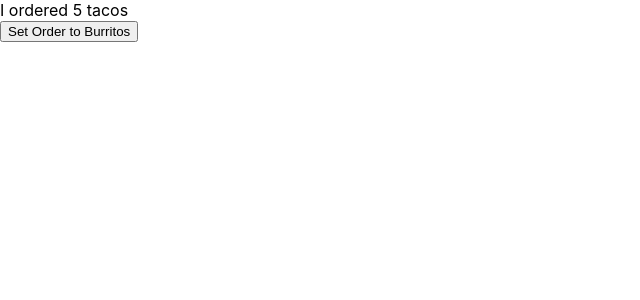
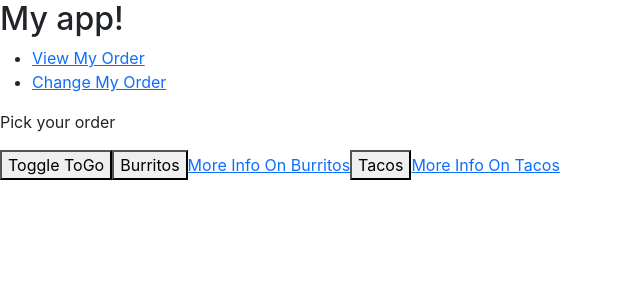
Before and after one commit to natafaye/react-scratch-all, a React (Create React App) app: page /menu in a window 1280 px wide. Shown: the top 300 px of the page, without its empty margins (0-640 px from the left). Built offline with nearby package versions, Linux system fonts and the light colour scheme.

Commit message:
1/14 orders state example,  menu item page react router example

```diff
--- a/package.json
+++ b/package.json
@@ -7,6 +7,7 @@
     "@testing-library/jest-dom": "^5.16.5",
     "@testing-library/react": "^13.3.0",
     "@testing-library/user-event": "^14.4.2",
+    "bootstrap": "^5.2.3",
     "react": "^18.2.0",
     "react-dom": "^18.2.0",
     "react-redux": "^8.0.2",
--- a/src/App.js
+++ b/src/App.js
@@ -1,63 +1,112 @@
 import React, { useState } from 'react'
+import { Link, Route, Routes } from 'react-router-dom'
+import MenuItemPage from './MenuItemPage'
 import OrderMenu from './OrderMenu'
 import OrderView from './OrderView'
 
+
+// export const useAlert = (message) => {
+//     alert(message);
+//     return "I did it"
+// }
+
+// NOT REAL, PRETEND
+// const useState = (initialValue) => {
+//     let state = initialValue;
+//     const setState = (newValue) => {
+//         state = newValue
+//     }
+//     return [state, setState]
+// }
+
 export default function App() {
-  const [order, setOrder] = useState("tacos")
+    // const [order, setOrder] = useState("none")
+    // const [toGo, setToGo] = useState(false)
 
-  return (
-    <div>
-      <OrderView order={order} amount={5} toGo/>
-      <OrderMenu setOrder={setOrder}/>
-    </div>
-  )
+    const [orderInfo, setOrderInfo] = useState( { order: "non", toGo: false } )
+
+    return (
+        <div>
+            <h2>My app!</h2>
+            <ul>
+                <li><Link to="/view">View My Order</Link></li>
+                <li><Link to="/menu">Change My Order</Link></li>
+            </ul>
+            <Routes>
+                <Route path="/view" element={<OrderView orderInfo={orderInfo} />}/>
+                <Route path="/menu" element={<OrderMenu setOrderInfo={setOrderInfo} orderInfo={orderInfo}/>} />
+                <Route path="/menu/:menuItem" element={<MenuItemPage/>} />
+                {/* <Route path="/menu/burritos" element={<MenuItemPage menuItem="burritos"/>} />
+                <Route path="/menu/tacos" element={<MenuItemPage menuItem="tacos"/>} /> */}
+            </Routes>
+        </div>
+    )
 }
 
 
-// import { Card, CardImg, CardImgOverlay, CardTitle } from 'reactstrap';
-// import { Link } from 'react-router-dom';
-
-// const CampsiteCard = ({ campsite, setCampsites, campsites }) => {
-//     const { id, image, name } = campsite;
-
-//     const deleteCampsite = () => {
-//         setCampsites(campsites.filter(c => c.id !== id)) // set it to an array with this campsite missing
-//     }
-
-//     return (
-//         <Link to={`${id}`}>
-//             <Card>
-//                 <CardImg width='100%' src={image} alt={name} />
-//                 <CardImgOverlay>
-//                     <CardTitle>{name}</CardTitle>
-//                 </CardImgOverlay>
-//                 <button onClick={deleteCampsite}>Delete</button>
-//             </Card>
-//         </Link>
-//     );
-// };
-
-// export default CampsiteCard;
 
 
-// import { Col, Row } from 'reactstrap';
-// import CampsiteCard from './CampsiteCard';
-// import { selectAllCampsites } from './campsitesSlice';
 
-// const CampsitesList = () => {
-//     const [campsites, setCampsites] = useState(CAMPSITES)
 
-//     return (
-//         <Row className='ms-auto'>
-//             {campsites.map((campsite) => {
-//                 return (
-//                     <Col md='5' className='m-4' key={campsite.id}>
-//                         <CampsiteCard campsite={campsite} setCampsites={setCampsites} campsites={campsites} />
-//                     </Col>
-//                 );
-//             })}
-//         </Row>
-//     );
-// };
 
-// export default CampsitesList;
+
+
+
+
+
+
+
+
+
+
+
+
+
+
+
+
+
+
+
+
+
+
+
+
+
+
+
+
+
+
+
+
+
+
+
+// function cookFoodInOven({ name }, settings, color) {
+//     return "Cooked " + color + " " + name + " cooked at " + settings.temperature
+// }
+
+// // function cookFoodInOven({ name }, { temperature, broil }, color) {
+// //     return "Cooked " + color + " " + name + " cooked at " + temperature
+// // }
+
+
+// const rice = { name: "Rice", type: "Basmati" }
+// cookFoodInOven(rice, { temperature: 300, broil: false }, "red")
+
+
+// //const food = rice;
+// const { name, type } = rice;
+
+
+// function getDinner() {
+//     return ["spaghetti", "broccoli"]
+// }
+
+// const foodArray = getDinner();
+// const goodBit = foodArray[0]
+// const grossBit = foodArray[1]
+
+// const [goodBit, grossBit] = getDinner()
--- /dev/null
+++ b/src/MenuItemPage.js
@@ -0,0 +1,10 @@
+import React from 'react'
+import { useParams } from 'react-router'
+
+export default function MenuItemPage() {
+    //const params = useParams()
+    const { menuItem } = useParams()
+    return (
+        <div>This has information about {menuItem}</div>
+    )
+}
--- a/src/OrderMenu.js
+++ b/src/OrderMenu.js
@@ -1,16 +1,33 @@
 import React from 'react'
+import { Link } from 'react-router-dom'
 
-export default function OrderMenu({ setOrder }) {
+export default function OrderMenu({ setOrderInfo, orderInfo }) {
+
     const setOrderToBurritos = () => {
-        // BAD
-        //order = "burritos"
+        //orderInfo.order = "burritos" // BAD - NEVER UPDATE STATE DIRECTLY
+        // setOrder("burritos")
 
-        setOrder("burritos")
+        setOrderInfo({ order: "burritos", toGo: orderInfo.toGo })
+    }
+
+    const setOrderToTacos = () => {
+        // setOrder("tacos")
+        setOrderInfo({ order: "tacos", toGo: orderInfo.toGo })
+    }
+
+    const toggleToGo = () => {
+        // setToGo(!toGo)
+        setOrderInfo({ toGo: !orderInfo.toGo, order: orderInfo.order })
     }
 
     return (
-        <div>
-            <button onClick={setOrderToBurritos}>Set Order to Burritos</button>
-        </div>
+        <>
+            <p>Pick your order</p>
+            <button onClick={toggleToGo}>Toggle ToGo</button>
+            <button onClick={setOrderToBurritos}>Burritos</button>
+            <Link to="burritos">More Info On Burritos</Link>
+            <button onClick={setOrderToTacos}>Tacos</button>
+            <Link to="tacos">More Info On Tacos</Link>
+        </>
     )
 }
--- a/src/OrderView.js
+++ b/src/OrderView.js
@@ -1,21 +1,16 @@
 import React from 'react'
 
-export default function OrderView({ amount, order }) {
-  return (
-    <div>I ordered { amount } { order }</div>
-  )
+export default function OrderView({ orderInfo }) {
+    let toGoMessage = ""
+    if(orderInfo.toGo) {
+        toGoMessage = " to-go"
+    }
+
+    // if(order === "burritos") {
+    //     alert("You ordered burritos")
+    // }
+
+    return (
+        <div>You ordered {orderInfo.order} {toGoMessage}</div>
+    )
 }
-
-// props = {
-//     order: "tacos",
-//     amount: 5
-//   }
-
-
-// function getDinner() {
-//     const dessert = "pie";
-//     const side = "potatoes"
-//     return [dessert, side]
-// }
-
-// const [goodPart, decentPart] = getDinner();
--- a/src/index.js
+++ b/src/index.js
@@ -2,14 +2,18 @@ import React from 'react';
 import { createRoot } from 'react-dom/client';
 import App from './App';
 import reportWebVitals from './reportWebVitals';
+import "../node_modules/bootstrap/dist/css/bootstrap.min.css"
 import './index.css';
+import { BrowserRouter } from 'react-router-dom';
 
 const container = document.getElementById('root');
 const root = createRoot(container);
 
 root.render(
   <React.StrictMode>
+    <BrowserRouter>
       <App />
+    </BrowserRouter>
   </React.StrictMode>
 );
 
```
Also changed, not shown: src/ContactApp.js (deleted, +0 -28 lines), 1 other file (tests, documents, lock files or other folders).
